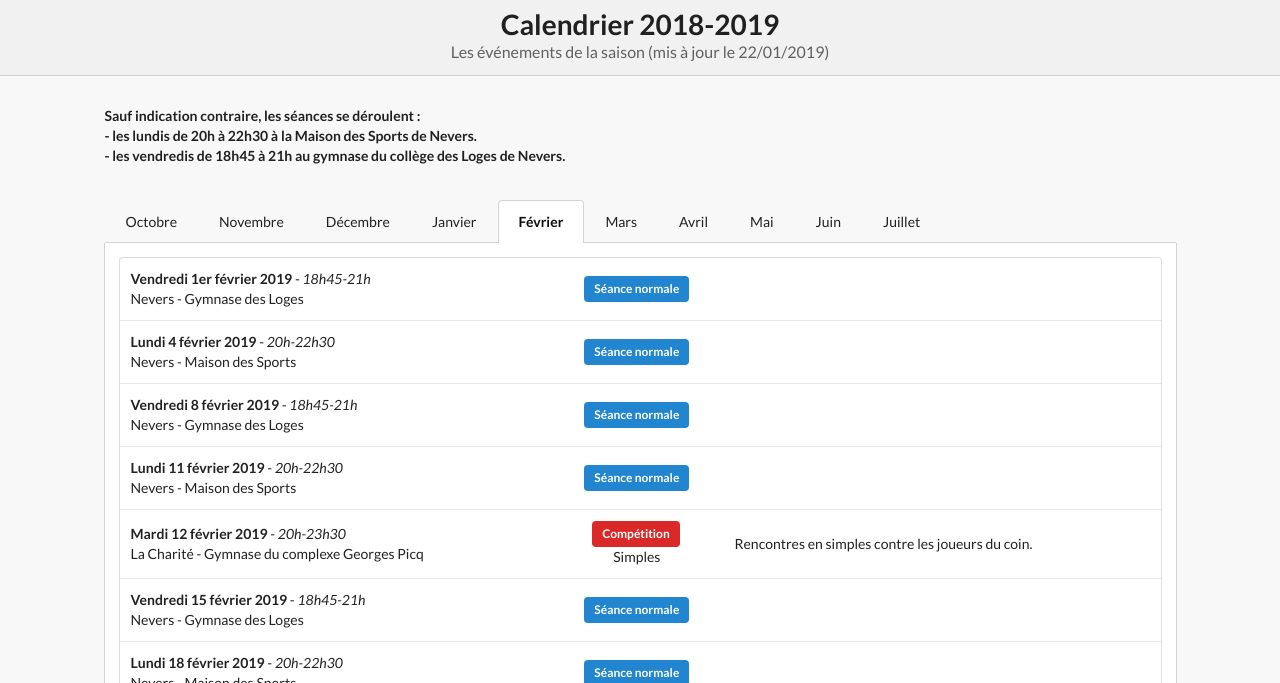
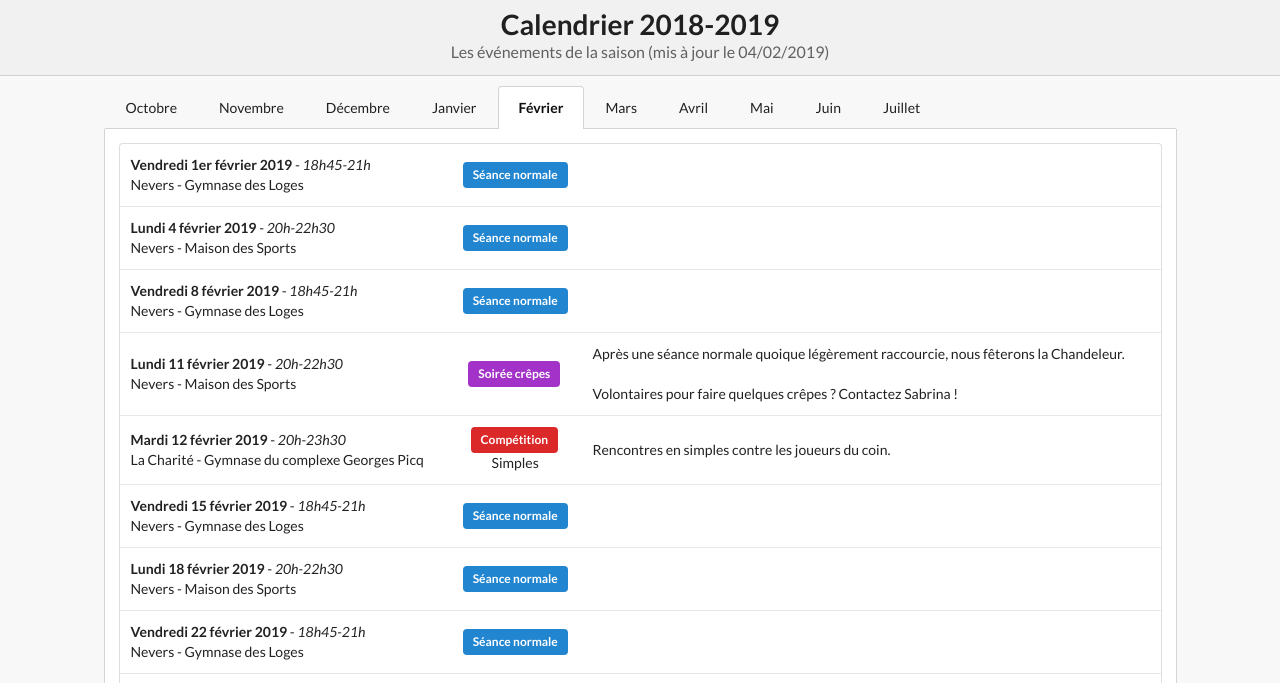
Before and after one commit to Dhorv/vdn, a plain HTML site: page site/calendrier.html in a window 1280 px wide. Shown: the part 74-757 px from the top of the page. Drawn offline with nearby package versions, Linux system fonts and the light colour scheme.

Commit message:
Fin des travaux, soirée crêpes le 11/02

```diff
--- a/site/calendrier.html
+++ b/site/calendrier.html
@@ -49,19 +49,11 @@
     <div class="ui vertical relaxed tertiary segment pageTitle">
       <h1 class="ui header">
         Calendrier 2018-2019
-        <div class="sub header">Les événements de la saison (mis à jour le 22/01/2019)</div>
+        <div class="sub header">Les événements de la saison (mis à jour le 04/02/2019)</div>
       </h1>
     </div>
 
     <div class="ui container main">
-      <br />
-      <b>Sauf indication contraire, les séances se déroulent :<br />
-        - les lundis de 20h à 22h30 à la Maison des Sports de Nevers.<br />
-        - les vendredis de 18h45 à 21h au gymnase du collège des Loges de Nevers.
-      </b>
-      <br />
-      <br />
-
       <div class="ui top attached tabular menu">
         <div class="item" data-tab="tab_10">Octobre</div>
         <div class="item" data-tab="tab_11">Novembre</div>
@@ -548,9 +540,13 @@
               Nevers - Maison des Sports
             </td>
             <td class="center aligned">
-              <span class="ui blue label">Séance normale</span>
+              <span class="ui purple label">Soirée crêpes</span><br />
             </td>
-            <td></td>
+            <td>
+              Après une séance normale quoique légèrement raccourcie, nous fêterons la Chandeleur.<br />
+              <br />
+              Volontaires pour faire quelques crêpes ? Contactez Sabrina !
+            </td>
           </tr>
           <tr>
             <td>
```
Also changed, not shown: site/actu.html (+12 -1 lines), site/index.html (+1 -3 lines).
